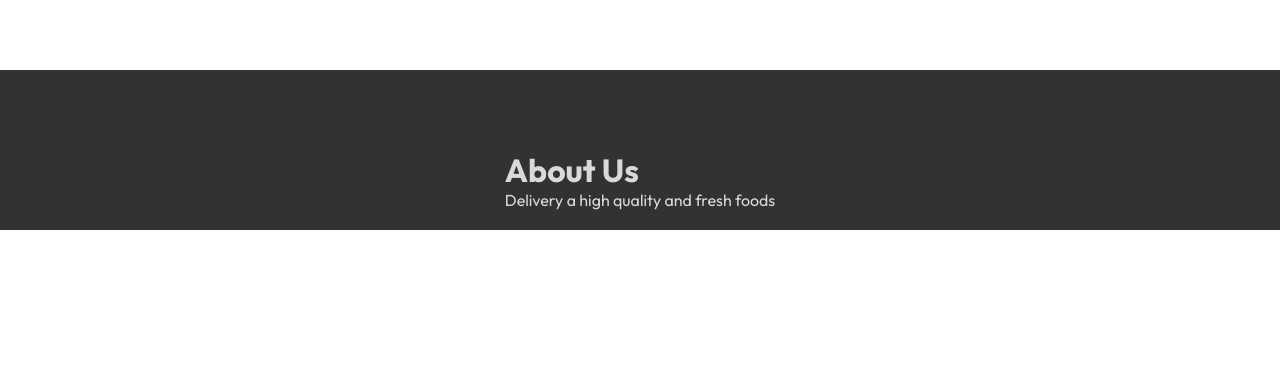
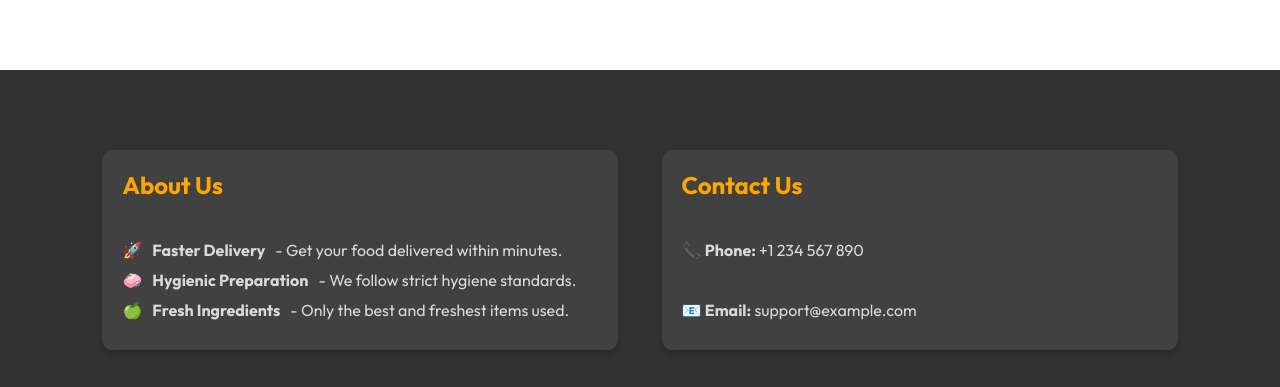
Before and after one commit to tanmayee05/FoodDelivery, a React (Vite) app in the folder frontend/: page /verify in a window 1280 px wide. Shown: the part 501-888 px from the top of the page. Before the commit the page ends 800 px from the top, so only its background shows below. Built offline with nearby package versions, Linux system fonts and the light colour scheme; no server answers.

Commit message:
updated footer

```diff
--- a/frontend/src/components/Footer/Footer.css
+++ b/frontend/src/components/Footer/Footer.css
@@ -1,10 +1,65 @@
-.footer{
+.footer {
     color: #D9D9D9;
     background-color: #323232;
     display: flex;
-    flex-direction: column;
+    justify-content: space-between;
+    align-items: stretch; /* Ensures both sections stretch to the same height */
+    gap: 40px;
+    padding: 40px 8vw;
+    padding-top: 80px;
+    text-align: left;
+    flex-wrap: wrap;
+}
+
+/* Footer Sections */
+.footer-section {
+    width: 48%;
+    padding: 20px;
+    background: #414141;
+    border-radius: 10px;
+    box-shadow: 0 4px 8px rgba(0, 0, 0, 0.2);
+    display: flex;
+    flex-direction: column; /* Ensures consistent structure */
+    justify-content: space-between; /* Makes sure both sections are evenly spaced */
+    min-height: 200px; /* Set a minimum height to keep them equal */
+}
+
+/* Headings */
+.footer-section h2 {
+    color: #FFA500;
+    margin-bottom: 10px;
+}
+
+/* About Us Section */
+.about-us ul {
+    list-style: none;
+    padding: 0;
+}
+
+.about-us li {
+    font-size: 16px;
+    margin: 10px 0;
+    display: flex;
     align-items: center;
-    gap: 20px;
-    padding: 20px 8vw;
-    padding-top: 80px;
+    gap: 10px;
 }
+
+/* Contact Details */
+.contact-details p {
+    font-size: 16px;
+    margin: 10px 0;
+}
+
+/* Responsive Design */
+@media (max-width: 768px) {
+    .footer {
+        flex-direction: column;
+        align-items: center;
+    }
+
+    .footer-section {
+        width: 100%;
+        text-align: center;
+        min-height: auto; /* Remove min-height for smaller screens */
+    }
+}
--- a/frontend/src/components/Footer/Footer.jsx
+++ b/frontend/src/components/Footer/Footer.jsx
@@ -1,14 +1,27 @@
-import React from 'react'
-import './Footer.css'
-import { assets } from '../../assets/assets'
-import AboutUs from '../AboutUs/AboutUs'
+import React from 'react';
+import './Footer.css';
 
 const Footer = () => {
   return (
     <div className='footer' id='footer'>
-      <AboutUs/>
+      {/* About Us Section */}
+      <div className="footer-section about-us">
+        <h2>About Us</h2>
+        <ul>
+          <li>🚀 <b>Faster Delivery</b> - Get your food delivered within minutes.</li>
+          <li>🧼 <b>Hygienic Preparation</b> - We follow strict hygiene standards.</li>
+          <li>🍏 <b>Fresh Ingredients</b> - Only the best and freshest items used.</li>
+        </ul>
+      </div>
+
+      {/* Contact Details Section */}
+      <div className="footer-section contact-details">
+        <h2>Contact Us</h2>
+        <p>📞 <b>Phone:</b> +1 234 567 890</p>
+        <p>📧 <b>Email:</b> support@example.com</p>
+      </div>
     </div>
-  )
-}
+  );
+};
 
-export default Footer
+export default Footer;
```
Also changed, not shown: 1 other file (tests, documents, lock files or other folders).
